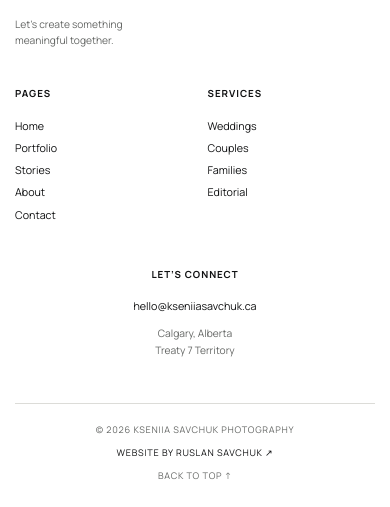
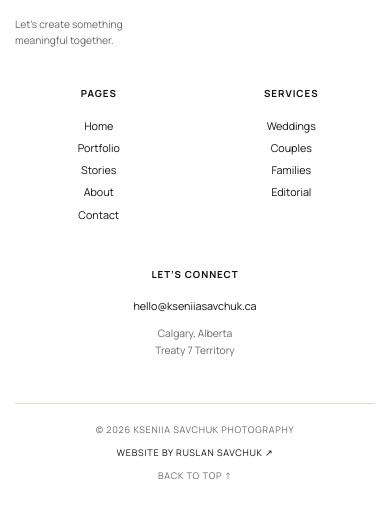
Before and after one commit to SRVRuslan/photo, a plain HTML site: page index.html in a window 390 px wide. Shown: the part 6734-7241 px from the top of the page. Drawn offline with nearby package versions, Linux system fonts and the light colour scheme.

Commit message:
Center mobile footer columns

```diff
--- a/styles.css
+++ b/styles.css
@@ -321,6 +321,7 @@ button, a { -webkit-tap-highlight-color: transparent; }
   .newsletter button { width: 120px; }
   .footer-grid { grid-template-columns: 1fr 1fr; gap: 38px 25px; }
   .footer-grid > div:first-child { grid-column: 1 / -1; }
+  .footer-grid > div:nth-child(2), .footer-grid > div:nth-child(3) { align-items: center; text-align: center; }
   .footer-grid > div:last-child { grid-column: 1 / -1; align-items: center; text-align: center; }
   .footer-bottom { flex-direction: column; align-items: center; gap: 8px; text-align: center; }
 }
```
